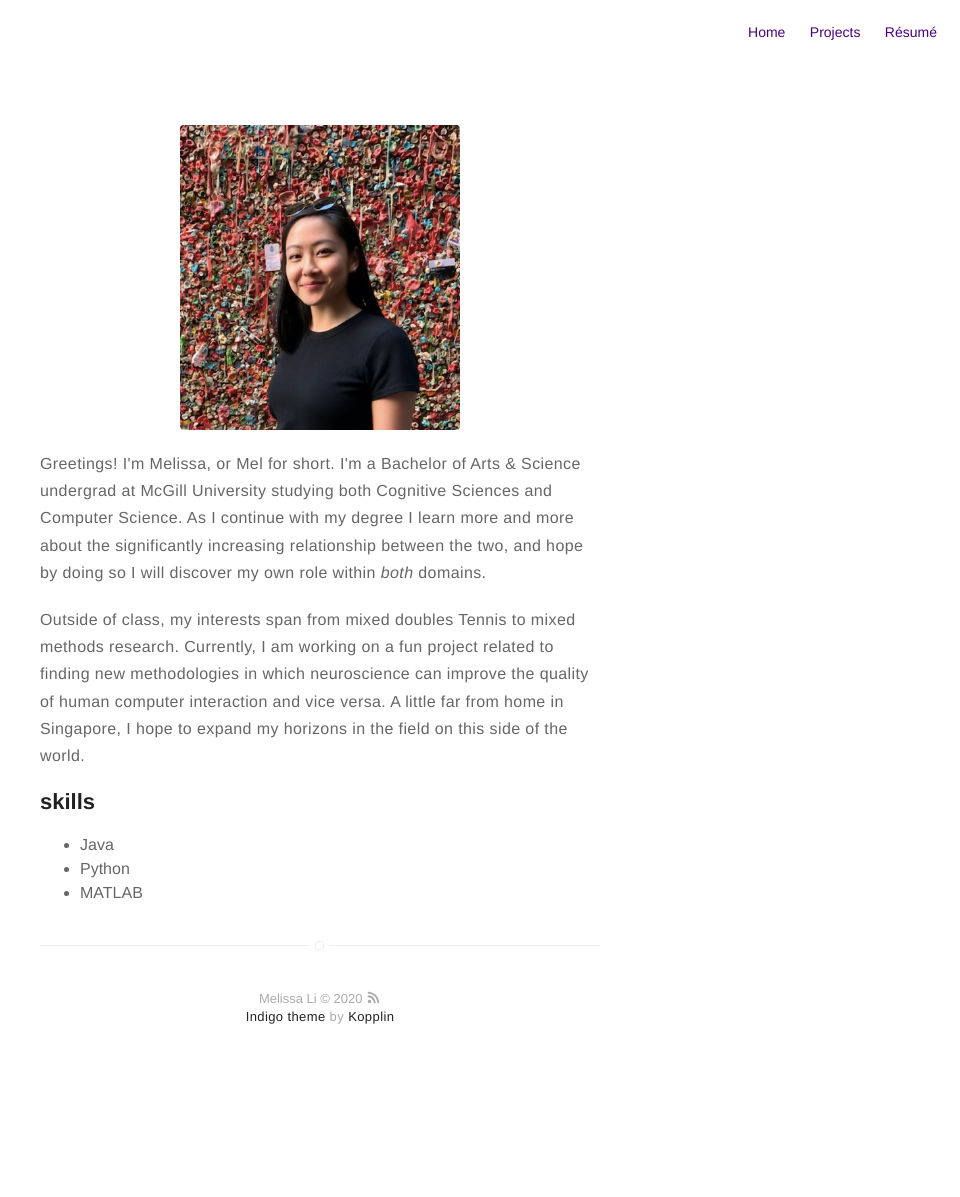
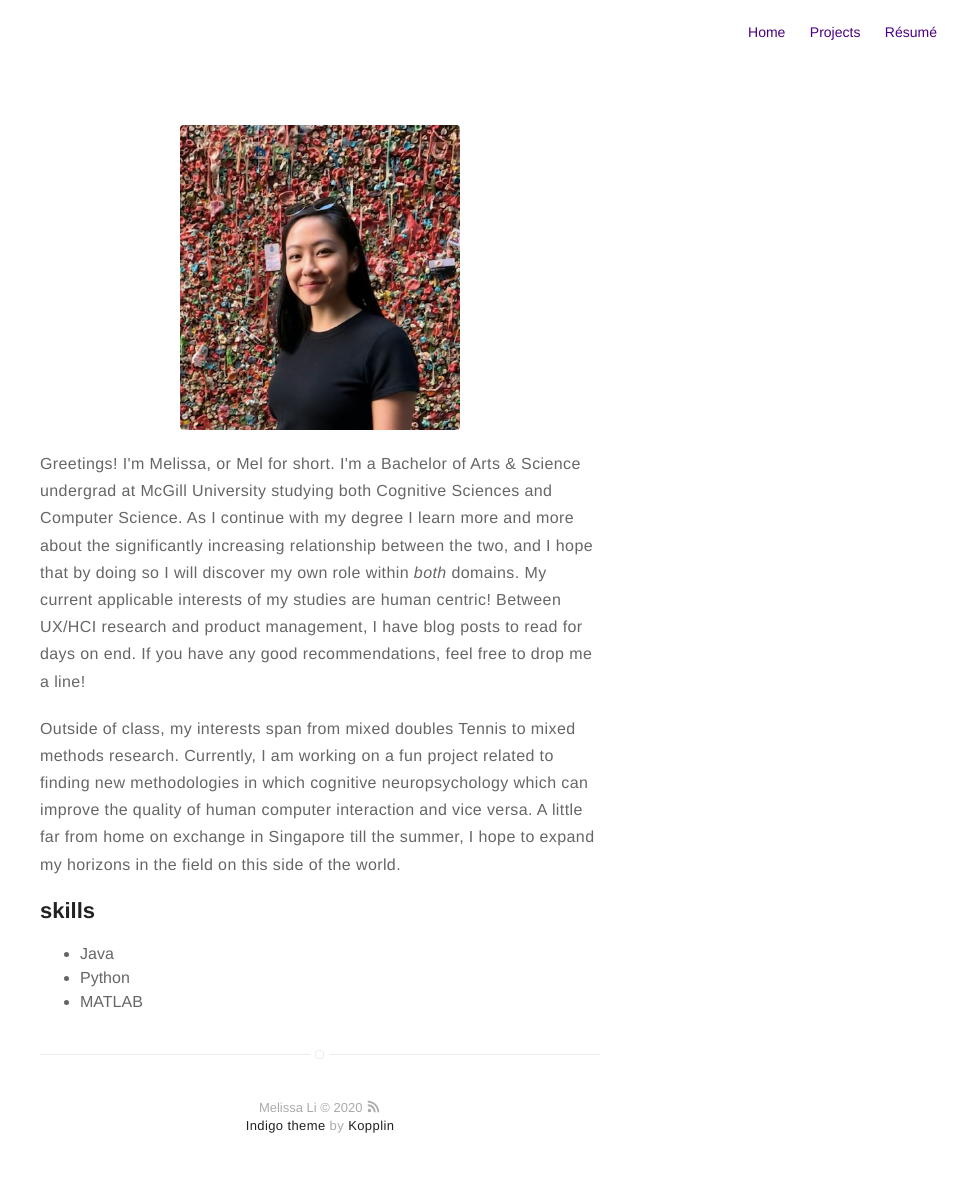
Before and after one commit to im-mel/im-mel.github.io, a Jekyll site: the page built from about.md, in a window 1280 px wide. Shown: the whole page, without its empty margins (320-1280 px from the left). Built offline with Jekyll 4.4.1, drawn with Linux system fonts in a browser that asks for light colours; before the commit the page ends 1088 px from its top, so only the background shows below that.

Commit message:
Update about.md

```diff
--- a/about.md
+++ b/about.md
@@ -4,9 +4,9 @@ layout: page
 ---
 ![Profile Image]({{ site.url }}/{{ site.picture }})
 
-<p>Greetings! I'm Melissa, or Mel for short. I'm a Bachelor of Arts & Science undergrad at McGill University studying both Cognitive Sciences and Computer Science. As I continue with my degree I learn more and more about the significantly increasing relationship between the two, and hope by doing so I will discover my own role within <em>both</em> domains.</p>
+<p>Greetings! I'm Melissa, or Mel for short. I'm a Bachelor of Arts & Science undergrad at McGill University studying both Cognitive Sciences and Computer Science. As I continue with my degree I learn more and more about the significantly increasing relationship between the two, and I hope that by doing so I will discover my own role within <em>both</em> domains. My current applicable interests of my studies are human centric! Between UX/HCI research and product management, I have blog posts to read for days on end. If you have any good recommendations, feel free to drop me a line! </p>
 
-<p> Outside of class, my interests span from mixed doubles Tennis to mixed methods research. Currently, I am working on a fun project related to finding new methodologies in which neuroscience can improve the quality of human computer interaction and vice versa. A little far from home in Singapore, I hope to expand my horizons in the field on this side of the world.</p>
+<p> Outside of class, my interests span from mixed doubles Tennis to mixed methods research. Currently, I am working on a fun project related to finding new methodologies in which cognitive neuropsychology which can improve the quality of human computer interaction and vice versa. A little far from home on exchange in Singapore till the summer, I hope to expand my horizons in the field on this side of the world.</p>
 
 
 <h2>skills</h2>
```
